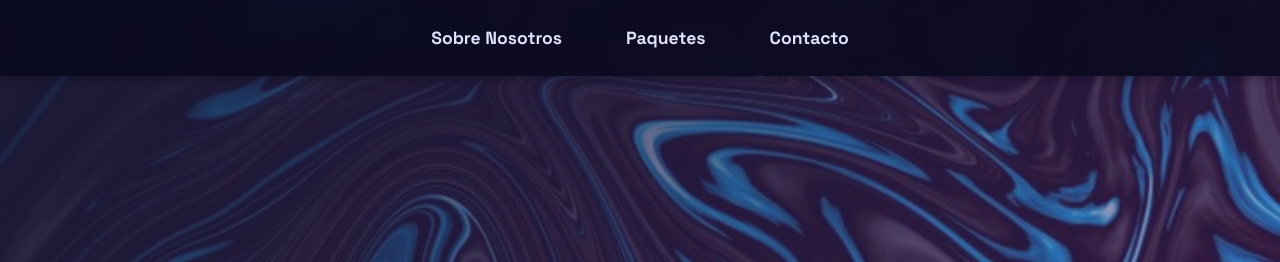
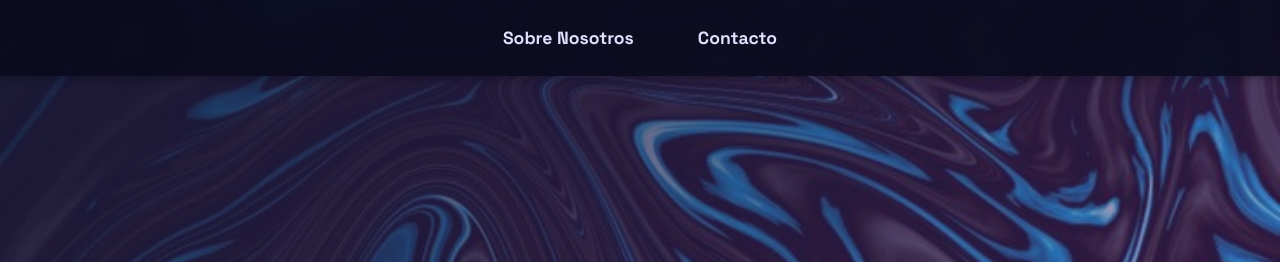
Before and after one commit to santiagotona/Desarrollo, a plain HTML site: page index.html in a window 1280 px wide. Shown: the top 262 px of the page. Drawn offline with Linux system fonts and the light colour scheme.

Commit message:
Actualizar index.html

```diff
--- a/index.html
+++ b/index.html
@@ -390,7 +390,7 @@ header {
 <body>
     <nav class="nav-header">
         <a href="#about">Sobre Nosotros</a>
-        <a href="#projects">Paquetes</a>
+
         <a href="#contact">Contacto</a>
     </nav>
     <header>
```
